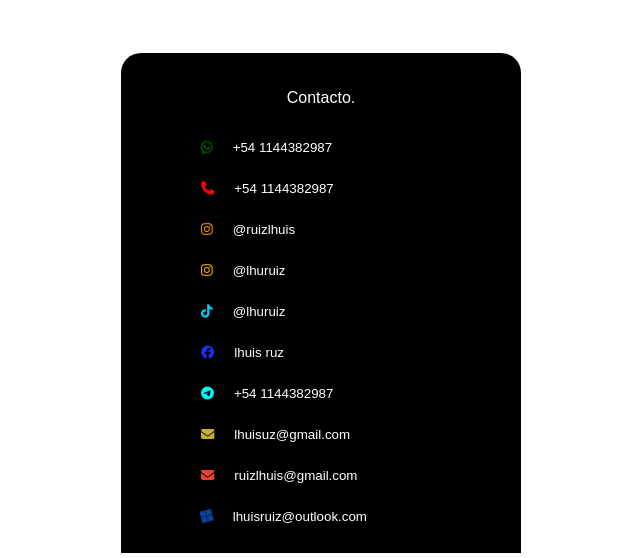
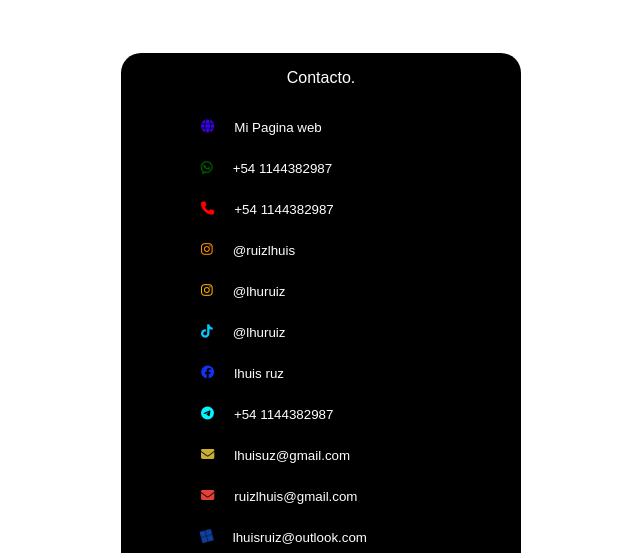
Before and after one commit to ruizlhuis/Contacto, a plain HTML site: page index.html in a window 1280 px wide. Shown: the part 483-1041 px from the top of the page, without its empty margins (319-959 px from the left). Drawn offline with Linux system fonts and the light colour scheme; some packages are replaced by stand-ins of ours; a script that the page names is missing.

Commit message:
Add files via upload

```diff
--- a/index.html
+++ b/index.html
@@ -30,6 +30,9 @@
         color: #ffffff;
         text-align: center;
     }
+    button{
+        cursor: pointer;
+    }
 </style>
 
 <body>
@@ -59,6 +62,8 @@
         <div class="negro">
             <p class="np">Contacto.</p>
             <div class="nc">
+                <a href="https://bit.ly/lhuisruiz/" target="_blank"><button><i class="fa-sharp fa-solid fa-globe fa-beat" style="color: #3d00f5;"></i>
+                Mi Pagina web</button></a>
                 <a href="https://ruizlhuis.github.io/contactos-link/" target="_blank"><button><i
                             class="fa-brands fa-whatsapp fa-shake " style="color: green;"></i>
                         +54 1144382987</button></a>
```
